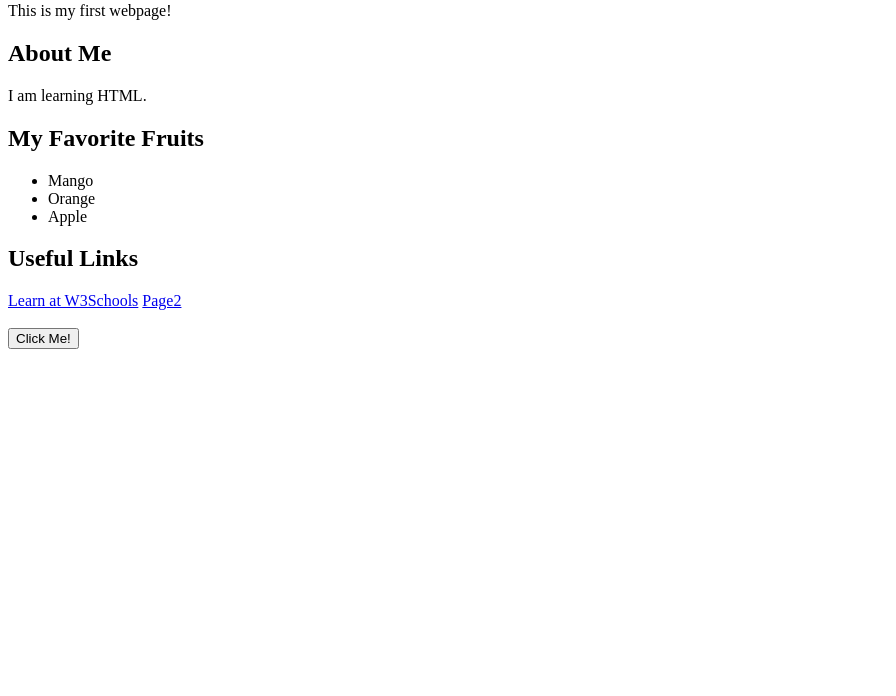
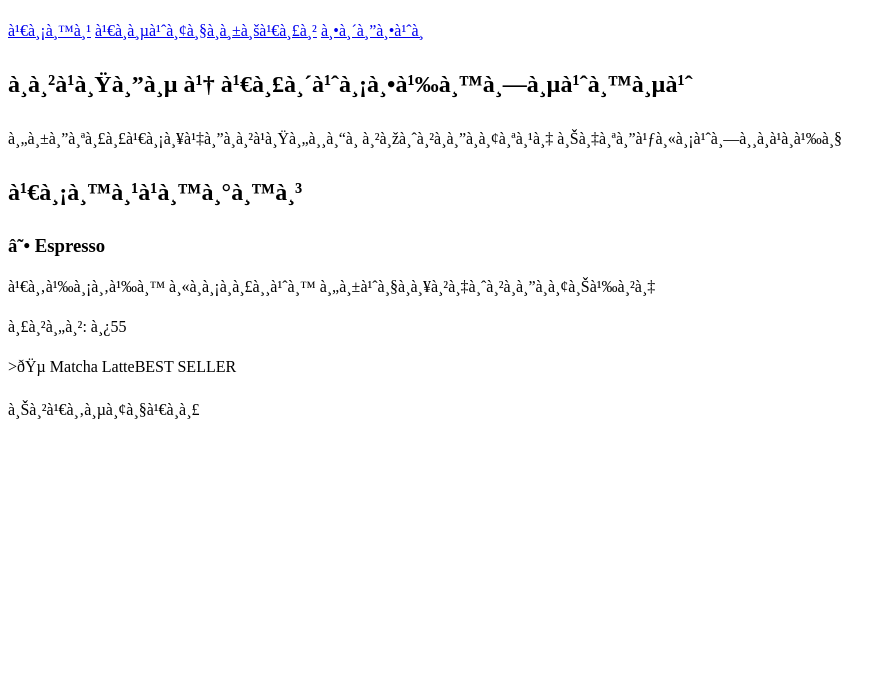
Before and after one commit to nilabhoots-hub/webtech68, a plain HTML site: page index.html in a window 1280 px wide. Shown: the part 104-800 px from the top of the page, without its empty margins (0-896 px from the left). Drawn offline with Linux system fonts and the light colour scheme.

Commit message:
new layout

```diff
--- a/index.html
+++ b/index.html
@@ -1,30 +1,39 @@
- <!DOCTYPE html>
+<!DOCTYPE html>
 <html>
 <head>
-     <a href="aboutme.html">About me</a> |
-    <meta charset="UTF-8">
-    <title>Sukpachot Note</title>
+     <a href=“aboutme.html”>About me</a> |
+    <meta charset=“UTF-8”>
+    <title>Sirachat</title>
 </head>
 <body>
-    <h1>Welcome to My Website</h1>
-    <p>This is my first webpage!</p>
+    <header>
+    <h1>🍃 Leaf & Bean Café</h1>
+    <nav>
+        <a href="#menu">เมนู</a>
+        <a href="#about">เกี่ยวกับเรา</a>
+        <a href="#contact">ติดต่อ</a>
+    </nav>
+</header>
 
-    <h2>About Me</h2>
-    <p>I am learning HTML.</p>
+    <main>
+    <!-- ส่วน Hero -->
+    <section>
+        <h2>กาแฟดี ๆ เริ่มต้นที่นี่</h2>
+        <p>คัดสรรเมล็ดกาแฟคุณภาพจากดอยสูง ชงสดใหม่ทุกแก้ว</p>
+    </section>
 
-    <h2>My Favorite Fruits</h2>
-    <ul>
-        <li>Mango</li>
-        <li>Orange</li>
-        <li>Apple</li>
-    </ul>
+    <!-- ส่วนเมนู -->
 
-    <h2>Useful Links</h2>
-    <a href="https://www.w3schools.com">Learn at W3Schools</a>
-    <a href="basichtml2.html">Page2</a>
-    <br><br>
-    <button>Click Me!</button>
-
-
-</body>
-</html>
+    <section id="drinkmenu">
+        <h2>เมนูแนะนำ</h2>
+        <div>
+    <!-- การ์ดเมนูที่ 1 -->
+    <div class = "card">
+        <h3  class ="card-title">☕ Espresso</h3>
+        <p class="card-desc">เข้มข้น หอมกรุ่น คั่วกลางจากดอยช้าง</p>
+        <p class ="price">ราคา: <span>฿55</span></p>
+    </div>
+    <!-- การ์ดที่ 2 -->
+    <div class ="card">
+        <h3  class ="card-title"></h3>>🍵 Matcha Latte<span>BEST SELLER</span></h3>
+        <p class="card-desc">ชาเขียวเกร
```
